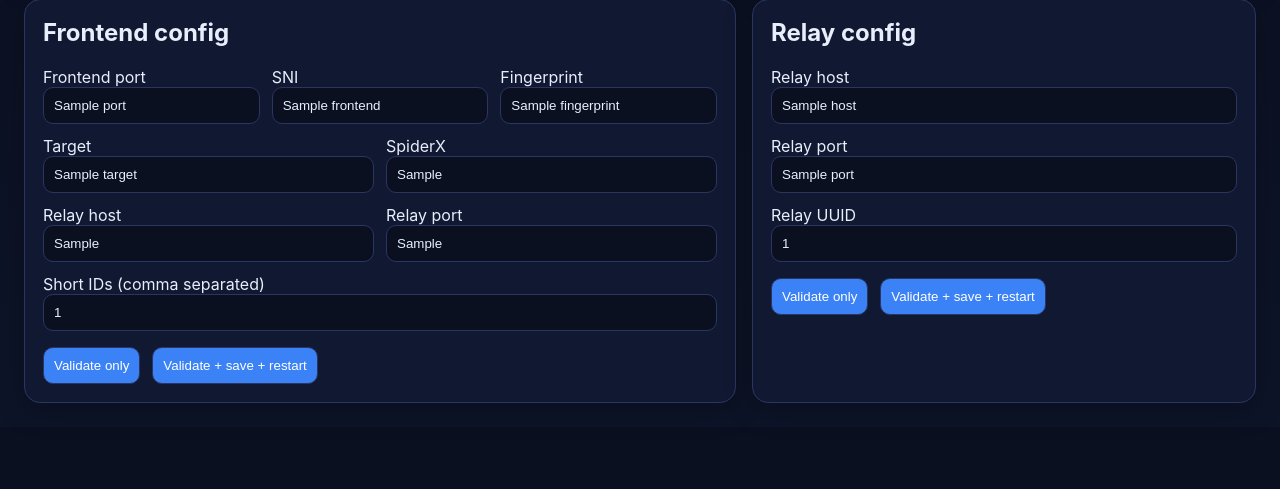
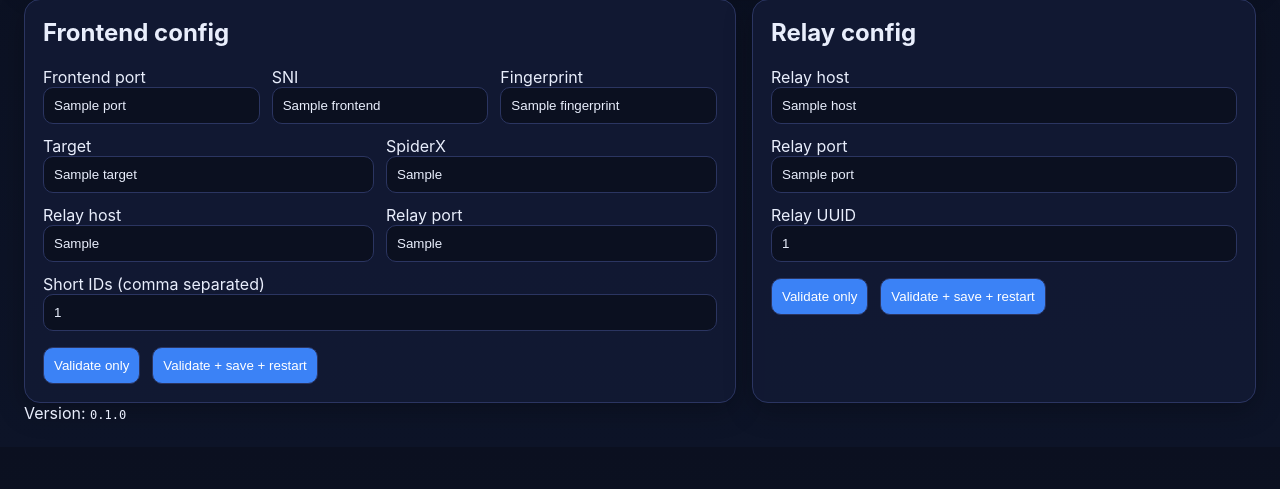
Before and after one commit to whowho-agent/control-panel, a FastAPI app: template app/templates/config.html in a window 1280 px wide. Shown: the part 311-800 px from the top of the page. Run offline with FastAPI, Linux system fonts and the light colour scheme; the template is opened without the code that fills it: most values are stand-ins (such as "Sample title", 1, 10 or a date in 2020).

Commit message:
Show app version in control-plane footer

```diff
--- a/app/templates/base.html
+++ b/app/templates/base.html
@@ -49,6 +49,9 @@
     <div class="flash bad">{{ error_message }}</div>
     {% endif %}
     {% block content %}{% endblock %}
+    <div class="footer">Version: <code>{{ request.app.version }}</code></div>
   </div>
 </body>
 </html>
+
+</html>
```
Also changed, not shown: tests/test_ui_smoke.py (+2 -0 lines).
